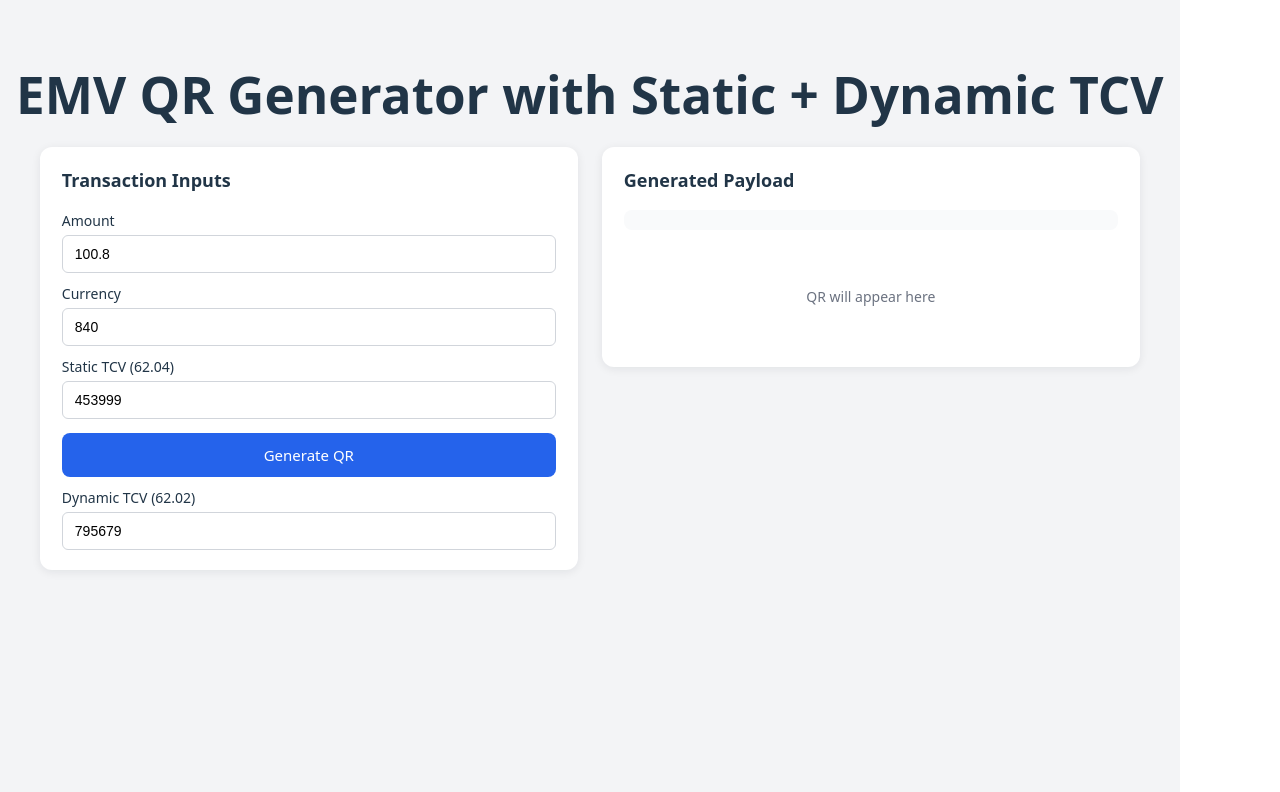
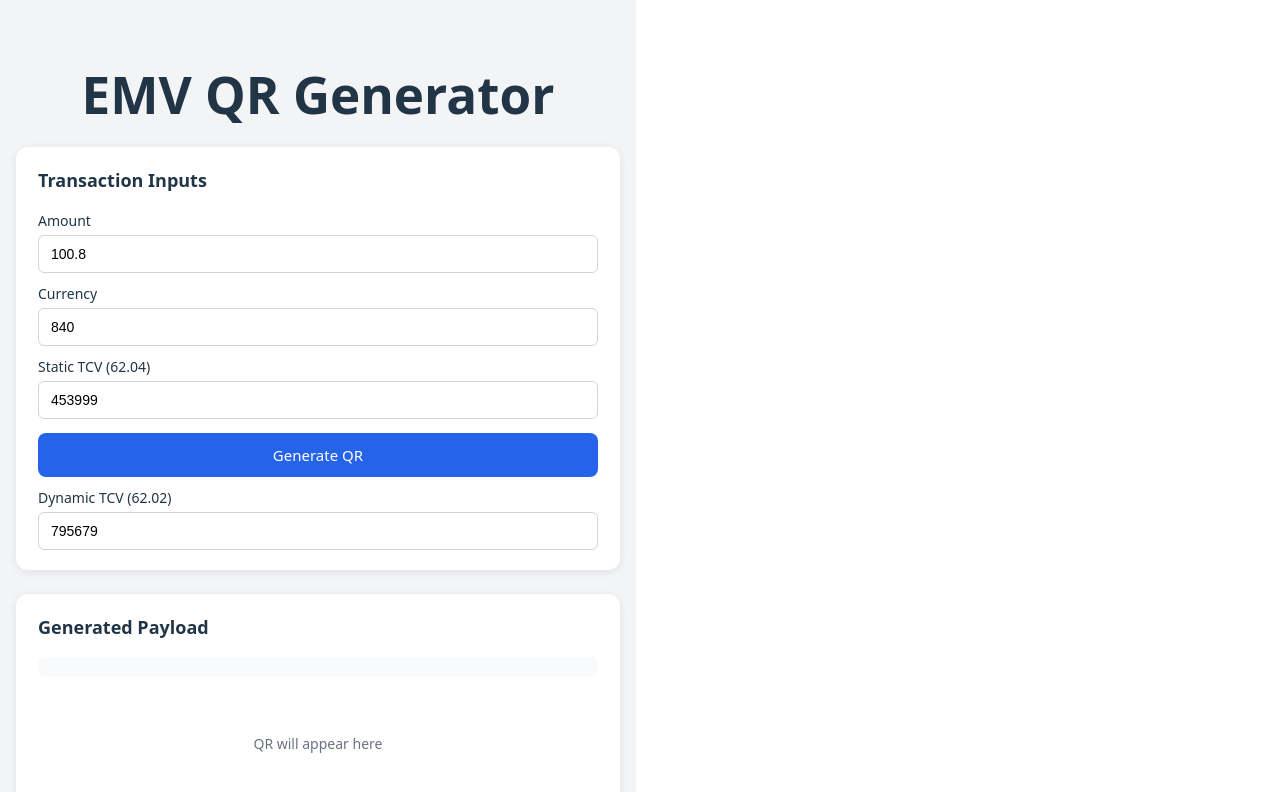
Before and after one commit to Bobkh72/emv-qr-app, a React (Vite) app: page / in a window 1280 px wide. Shown: the top 792 px of the page. Built offline with nearby package versions, Linux system fonts and the light colour scheme.

Commit message:
Update App.tsx

```diff
--- a/src/App.tsx
+++ b/src/App.tsx
@@ -149,7 +149,7 @@ function App() {
 
   return (
     <div className="app-root">
-      <h1 className="app-title">EMV QR Generator with Static + Dynamic TCV</h1>
+      <h1 className="app-title">EMV QR Generator</h1>
 
       <div className="app-layout">
         <div className="card">
```
